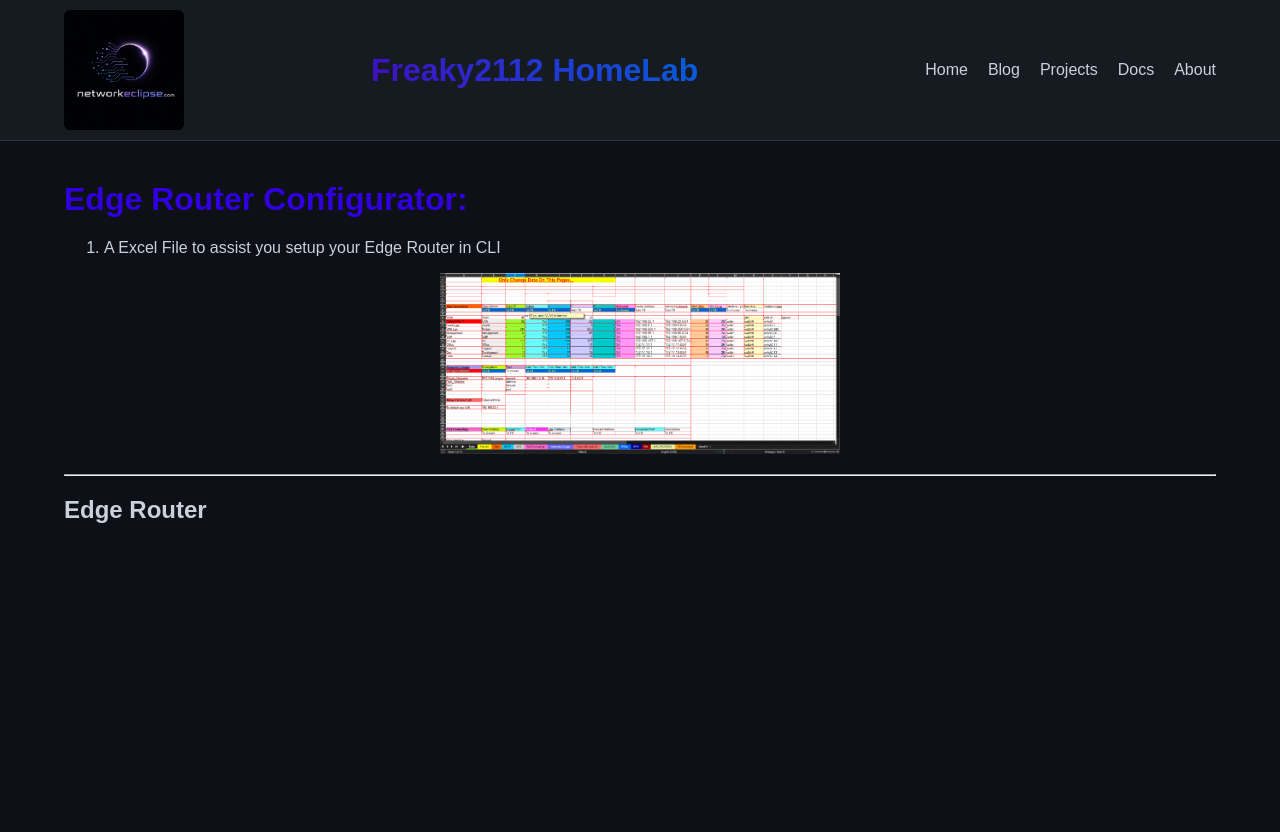
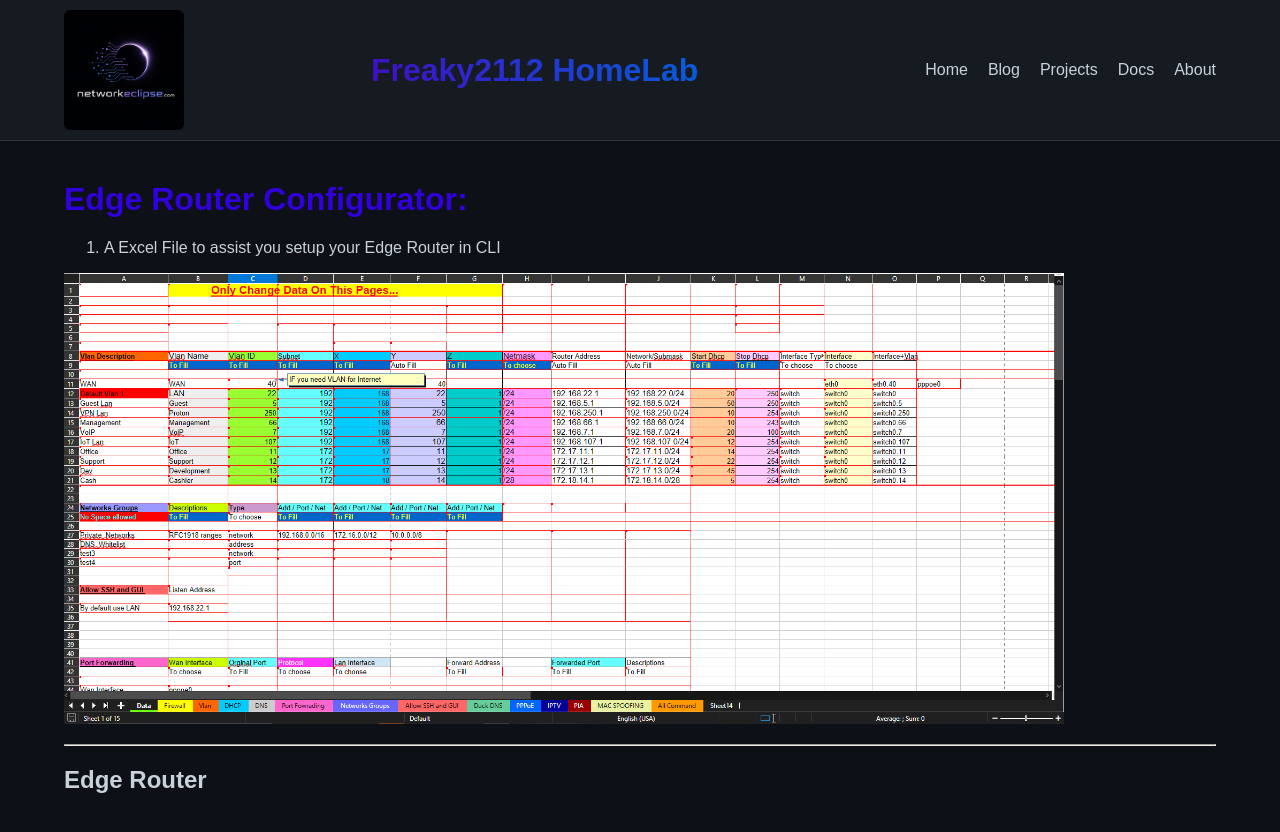
Before and after one commit to Freaky2112/freaky2112.github.io, a Jekyll site: the page built from _projects/edge.md, in a window 1280 px wide. Shown: the top 832 px of the page. Built offline with Jekyll 4.4.1, drawn with Linux system fonts in a browser that asks for light colours.

Commit message:
adjust size and alignment

```diff
--- a/_projects/edge.md
+++ b/_projects/edge.md
@@ -8,8 +8,8 @@ permalink: /projects/edge/
 
 1. A Excel File to assist you setup your Edge Router in CLI
 <br>
-<p align="center">
-  <img src="/assets/images/Edge.PNG" width="400">
+<p align="left">
+  <img src="/assets/images/Edge.PNG" width="1000">
 </p>
 
 ---
```
